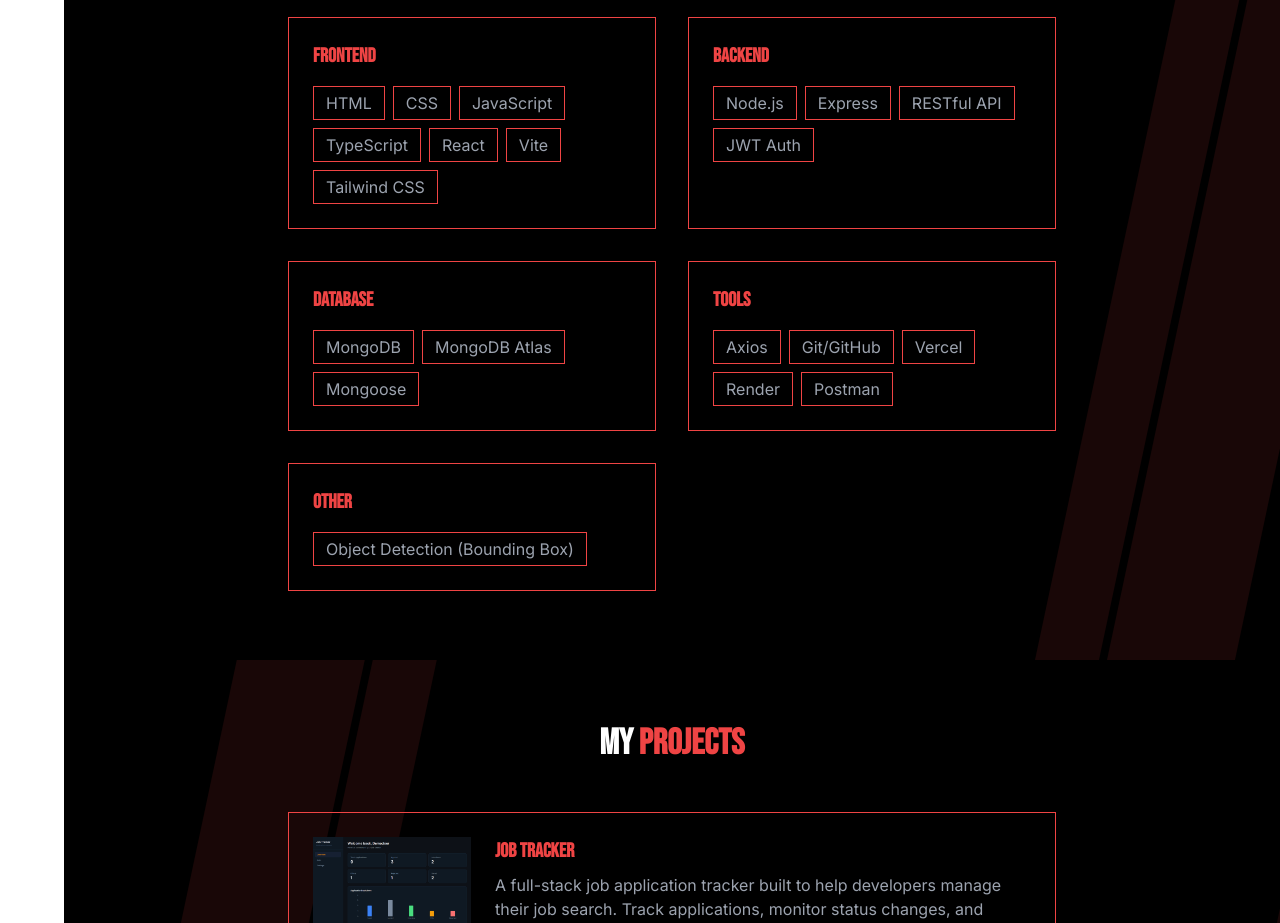
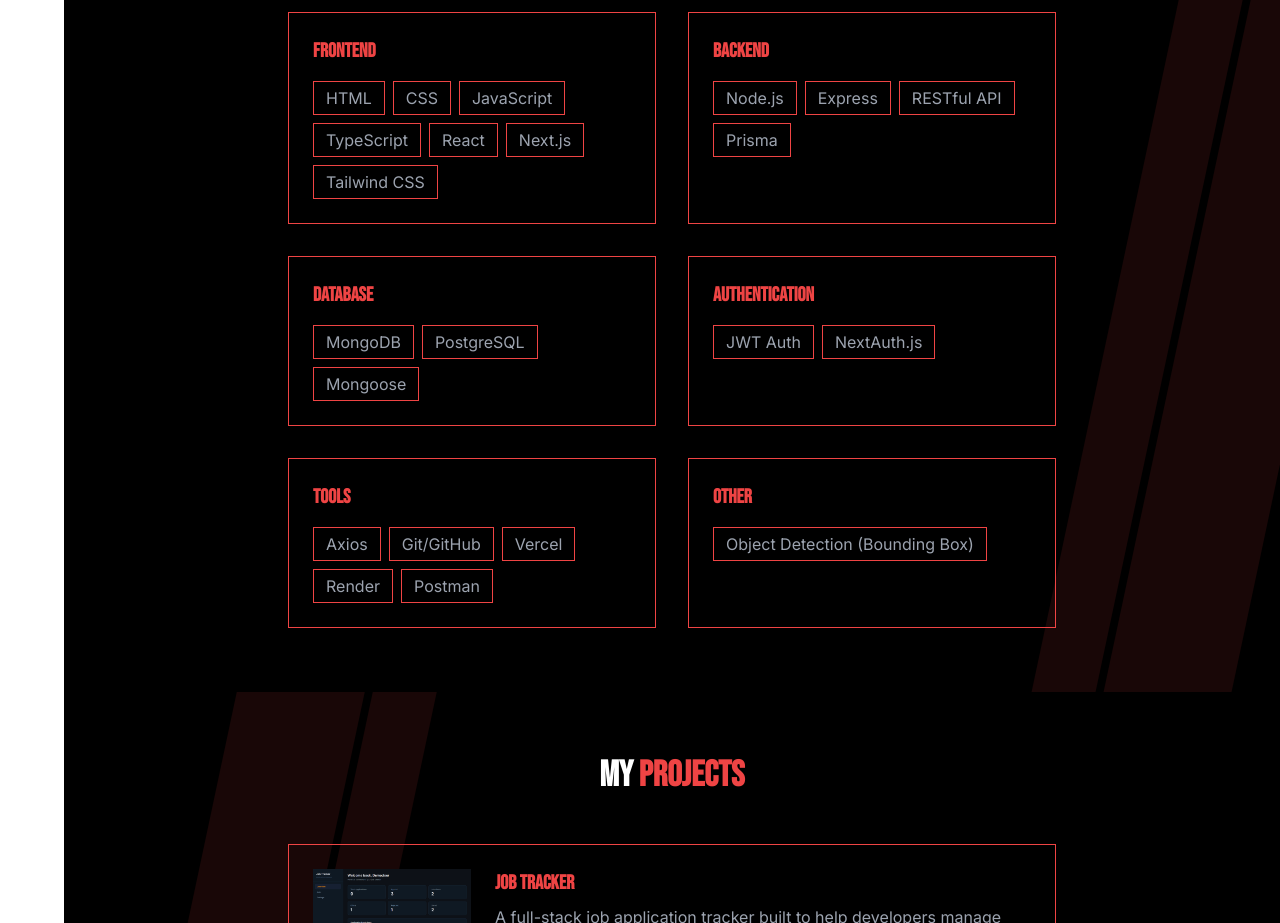
Before and after one commit to RenAmamiya0411/Website-Portfolio-v2, a React (Vite) app: page / in a window 1280 px wide. Shown: the part 1740-2663 px from the top of the page. Built offline with nearby package versions, Linux system fonts and the light colour scheme.

Commit message:
feat: update skills

```diff
--- a/src/parts/Skills.tsx
+++ b/src/parts/Skills.tsx
@@ -2,10 +2,11 @@
   const skills = [
     {
       category: "Frontend",
-      items: ["HTML", "CSS", "JavaScript", "TypeScript", "React", "Vite", "Tailwind CSS"]
+      items: ["HTML", "CSS", "JavaScript", "TypeScript", "React", "Next.js", "Tailwind CSS"]
     },
-    { category: "Backend", items: ["Node.js", "Express", "RESTful API", "JWT Auth"] },
-    { category: "Database", items: ["MongoDB", "MongoDB Atlas", "Mongoose"] },
+    { category: "Backend", items: ["Node.js", "Express", "RESTful API", "Prisma"] },
+    { category: "Database", items: ["MongoDB", "PostgreSQL", "Mongoose"] },
+    { category: "Authentication", items: ["JWT Auth", "NextAuth.js"] },
     { category: "Tools", items: ["Axios", "Git/GitHub", "Vercel", "Render", "Postman"] },
     { category: "Other", items: ["Object Detection (Bounding Box)"] }
   ];
```
